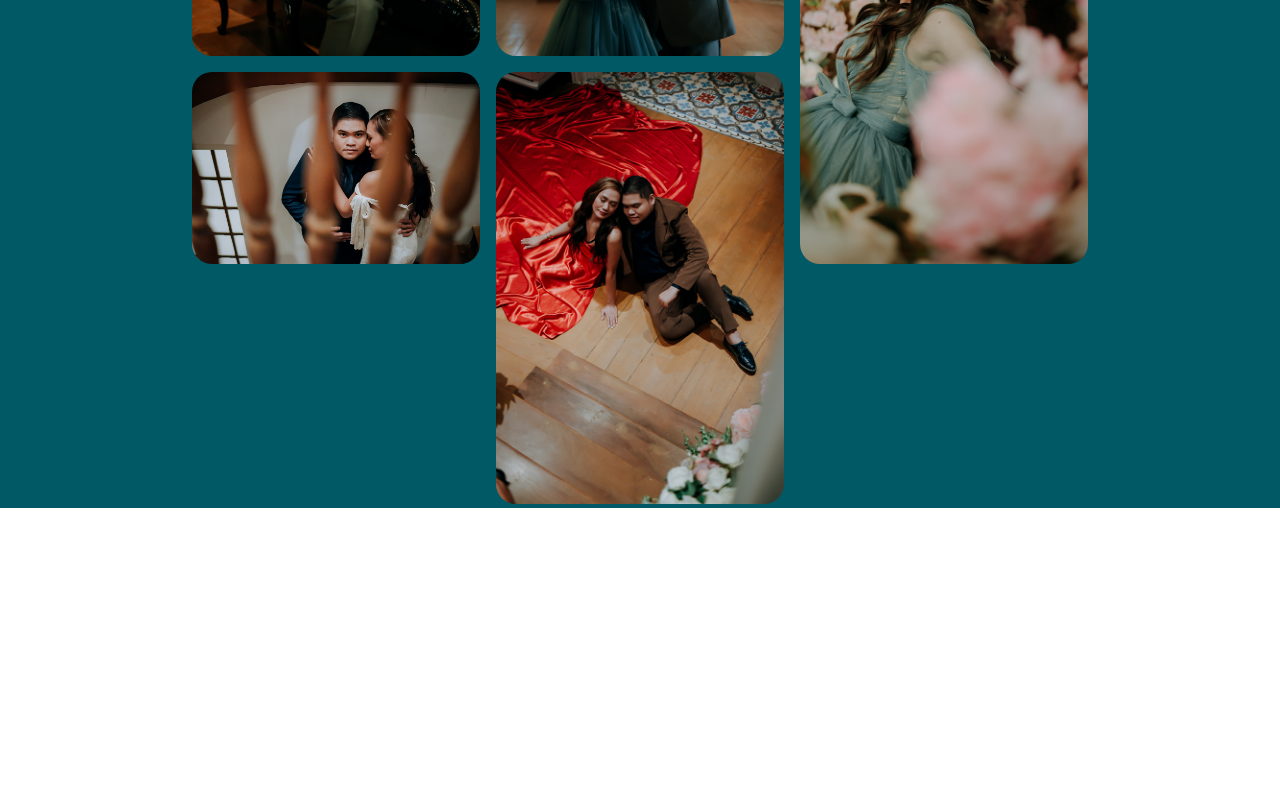
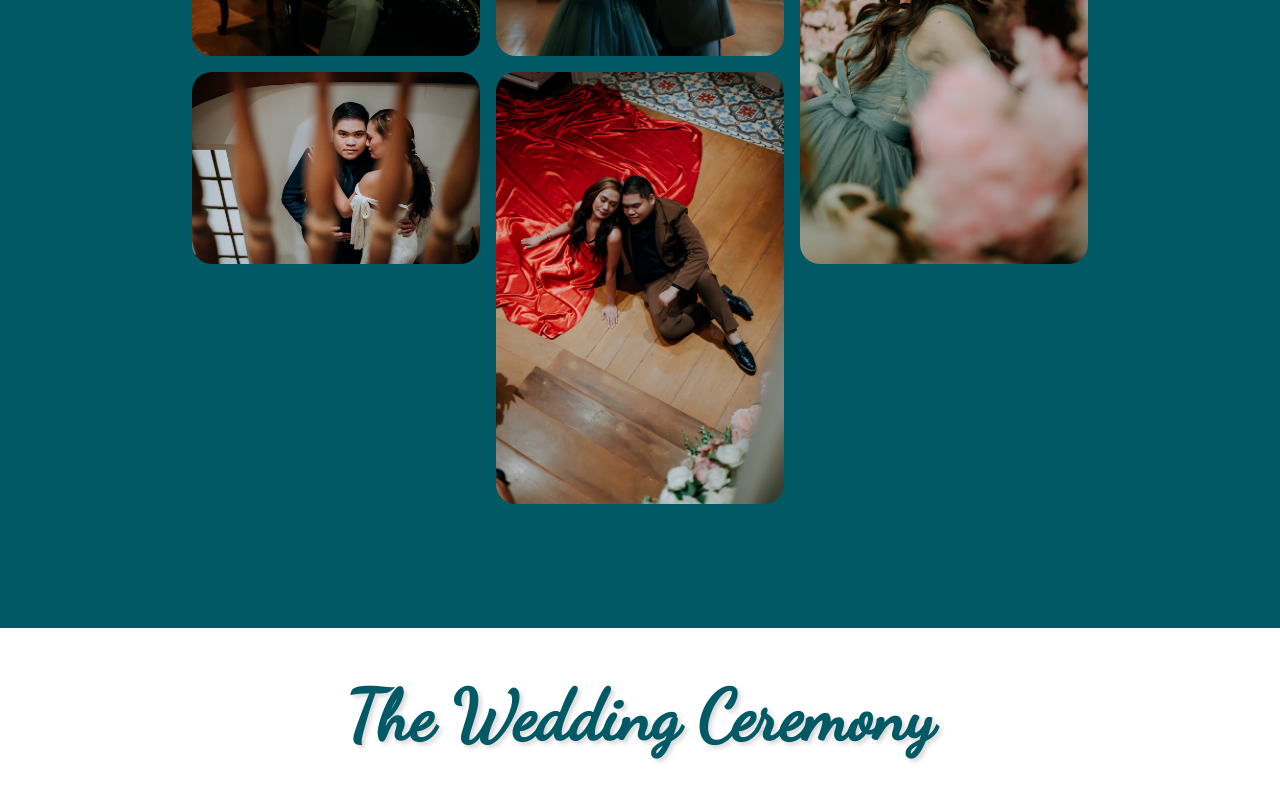
Before and after one commit to TACGalang/aizattledownwithtristan, a React (Create React App) app: page / in a window 1280 px wide. Shown: the part 2716-3516 px from the top of the page. Before the commit the page ends 3224 px from the top, so only its background shows below. Built offline with nearby package versions, Linux system fonts and the light colour scheme.

Commit message:
Add when and where

```diff
--- a/src/Components/Gallery.css
+++ b/src/Components/Gallery.css
@@ -17,6 +17,7 @@
   padding: 0 12px;
   margin-left: auto;
   margin-right: auto;
+  margin-bottom: 15vh;
 }
 
 .pics img {
--- a/src/Components/Pages/Home.js
+++ b/src/Components/Pages/Home.js
@@ -3,6 +3,7 @@ import Gallery from "../Gallery";
 import Header from "../Header";
 import { NavBar } from "../NavBar.js";
 import OurStory from "../OurStory";
+import WhenAndWhere from "../WhenAndWhere";
 import "./Home.css";
 
 function Home() {
@@ -37,6 +38,7 @@ function Home() {
       <NavBar isNavBarActive={menuClicked} />
       <OurStory />
       <Gallery />
+      <WhenAndWhere />
     </div>
   );
 }
--- /dev/null
+++ b/src/Components/WhenAndWhere.css
@@ -0,0 +1,14 @@
+.when.and.where {
+  background-color: white;
+  display: flex;
+  justify-content: center;
+  align-items: center;
+  color: var(--tail-blue-color);
+}
+
+.when.and.where h1 {
+  font-family: "Dancing Script", cursive;
+  font-size: 70px;
+  font-weight: bold;
+  text-shadow: 3px 3px 4px #00000027;
+}
--- /dev/null
+++ b/src/Components/WhenAndWhere.js
@@ -0,0 +1,14 @@
+import React from "react";
+import "./WhenAndWhere.css";
+
+function WhenAndWhere() {
+  return (
+    <div className="when and where">
+      <div>
+        <h1>The Wedding Ceremony</h1>
+      </div>
+    </div>
+  );
+}
+
+export default WhenAndWhere;
```
